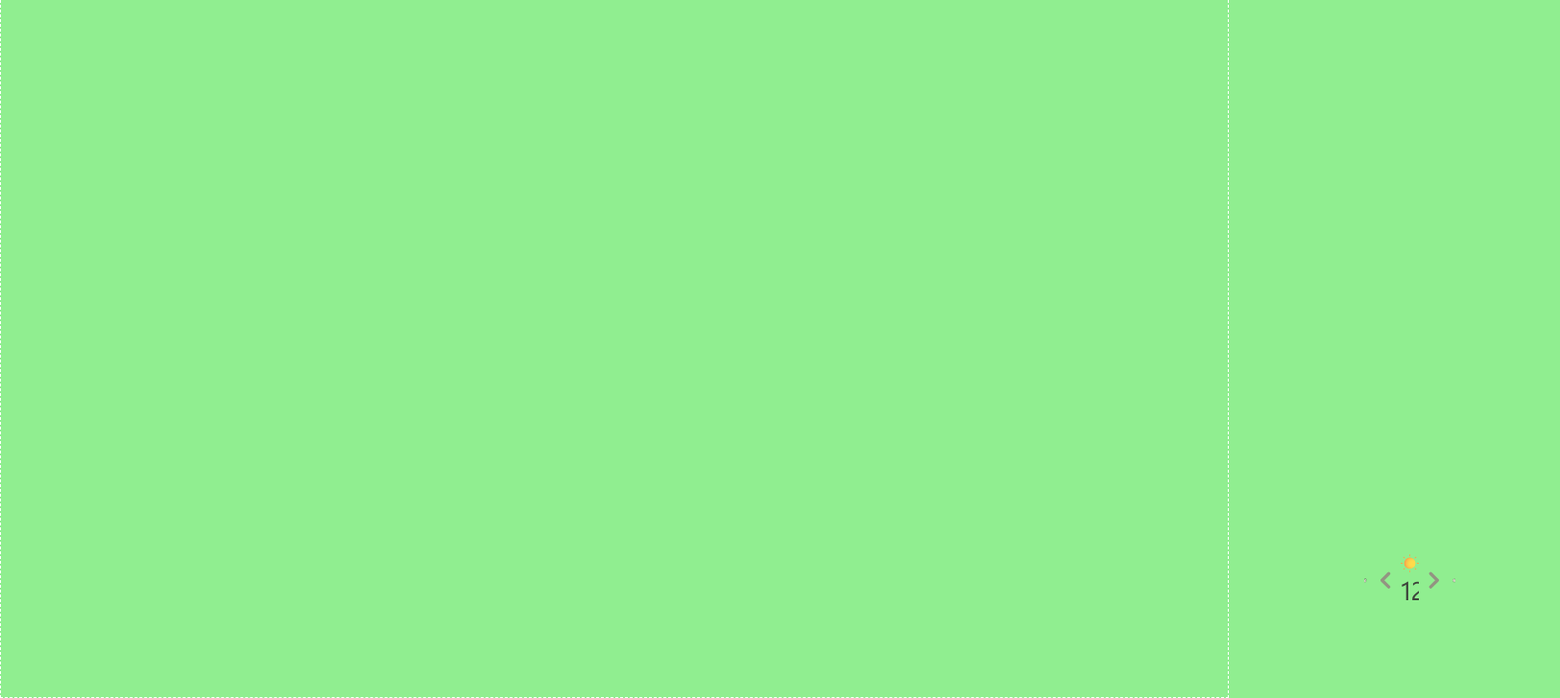
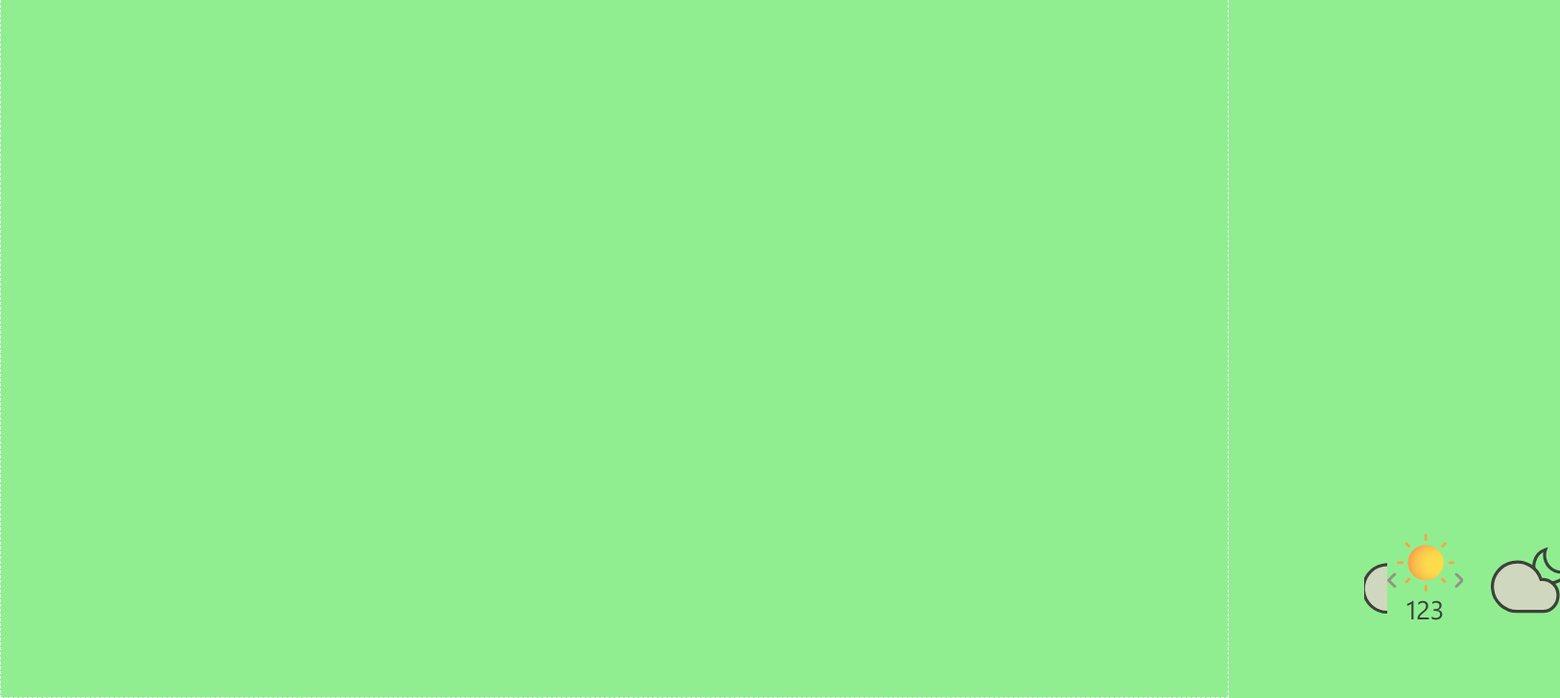
Before and after one commit to fvilca/weather-web-app, a React (Create React App) app: page / in a window 1280 px wide. Shown: the part 2195-2923 px from the top of the page at 96% size, 1625 px wide, since content can reach past the window. Built offline with nearby package versions, Linux system fonts and the light colour scheme.

Commit message:
adding day,month, year layout

```diff
--- a/src/components/weather-slider.scss
+++ b/src/components/weather-slider.scss
@@ -5,38 +5,29 @@
   justify-content: center;
   align-items: center;
   height: calc(200px + 5vw); //cambiar esto en IPAD y DESKTOP
-  svg {
+  .button--svg {
     width: calc(15px + 1vw);
     cursor: pointer;
-    //z-index: -1;
     margin: 10px;
-
-    &.left {
-      //background-color: orange;
-    }
-    &.right {
-      //background-color: orange;
-    }
+    border: 1px solid red;
   }
   .container-spring {
     position: relative;
-    //width: calc(200px + 5.5vw);
-    //height: calc(200px + 5.5vw);
     overflow: hidden;
     display: flex;
     justify-content: center;
     align-items: center;
-    //border: 1px solid red;
-
 
     .spring--left {
       position: absolute;
-      //width: calc(50px + 2.5vw);
-      //height: calc(50px + 2.5vw);
-      width: 70%;
-      height: 70%;
+      width: calc(50px + 2.5vw);
+      height: calc(50px + 2.5vh);
       opacity: 0.9;
-      left: -20%;
+      left: -10%;
+      img {
+        width: calc(40px + 2.5vw);
+        height: calc(40px + 2.5vw);
+      }
     }
     .spring--middle {
       position: absolute;
@@ -51,30 +42,34 @@
     }
     .spring--right {
       position: absolute;
-      //width: calc(50px + 2.5vw);
-      //height: calc(5   0px + 2.5vh);
-      width: 70%;
-      height: 70%;
+      width: calc(50px + 2.5vw);
+      height: calc(50px + 2.5vh);
+      //width: 70%;
+      //height: 70%;
       opacity: 0.9;
-      right: -20%;
+      right: -10%;
+      img {
+        width: calc(40px + 2.5vw);
+        height: calc(40px + 2.5vw);
+      }
     }
   }
 }
 
-.container-left{
+.container-left {
   //width: calc(100px + 5.5vw);
   //height: calc(100px + 5.5vw);
   width: 20%;
-  height: 60%;
+  height: 100%;
 }
-.container-middle{
+.container-middle {
   //width: calc(300px + 5.5vw);
   height: 100%;
   width: 50%;
 }
-.container-right{
-  //width: calc(100px + 5.5vw);
-  //height: calc(100px + 5.5vw);
-  height: 60%;
-  width: 20%;
+.container-right {
+  width: calc(100px + 5.5vw);
+  height: calc(100px + 5.5vw);
+  //height: 100%;
+  //width: 20%;
 }
--- a/src/variables.scss
+++ b/src/variables.scss
@@ -26,6 +26,17 @@ $label_menu_icon: 'Segoe WP bold';
 
 /** TEXT ****/
 
+.label-card, .mini-icon--label {
+  font-size: 0.9rem;
+  font-weight: bold;
+  font-family: $label_card;
+  color: $color2;
+  white-space: nowrap;
+  overflow: hidden;
+  text-overflow: ellipsis;
+  margin: 0 0.4rem 10px 10px;
+}
+
 $txt-filter:1.111rem;
 //! solo tiene sentido aquello q se va a reutilizar mucho por ejemplo parrafos, titulos
 
@@ -35,7 +46,7 @@ $txt-filter:1.111rem;
   font-size: 21px;
   color: $color2;
 }
-.filter--title--dark{
+.filter--title--dark, .slider-icon-label{
   font-family: $label_card;
   font-weight: bold;
   font-size: 21px;
```
